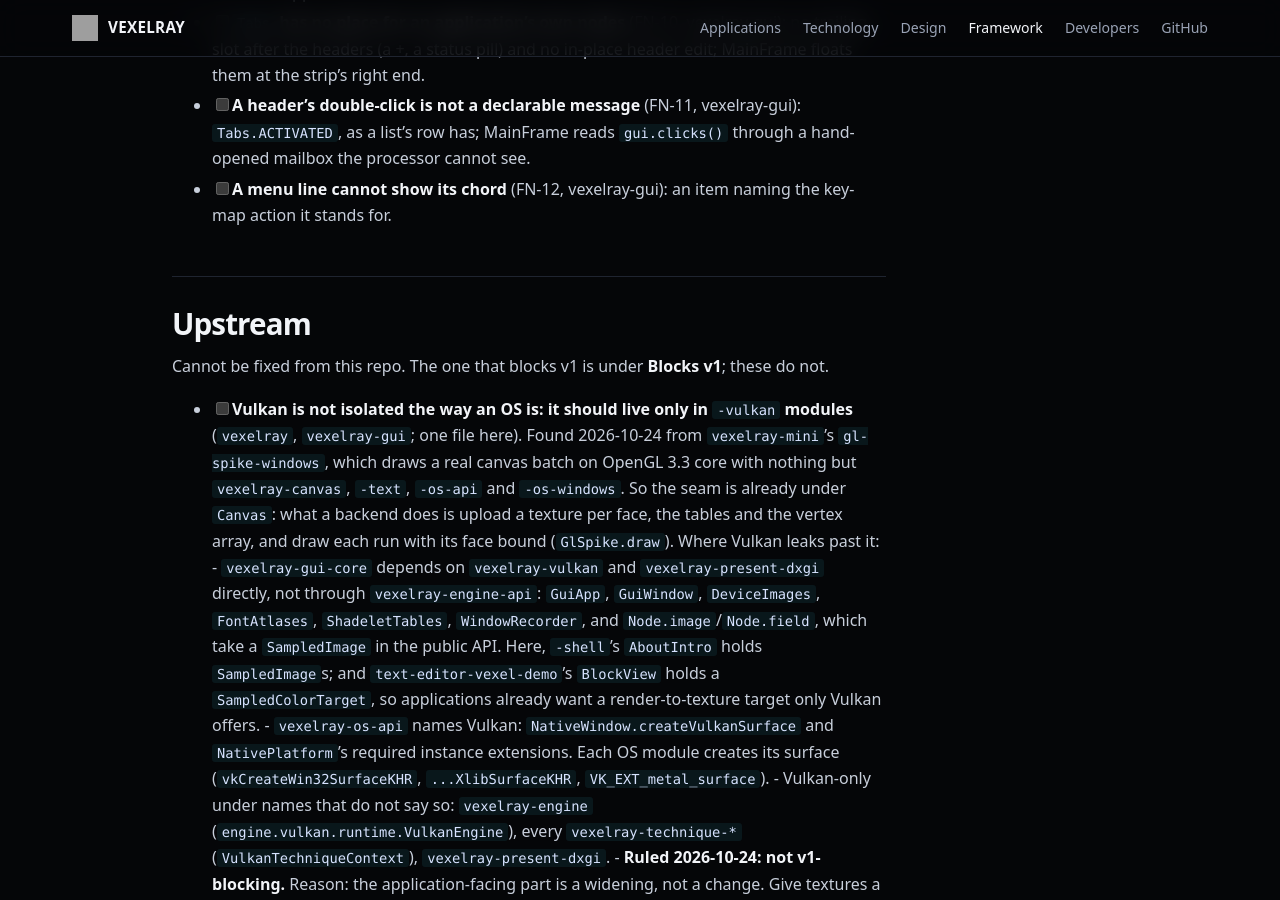
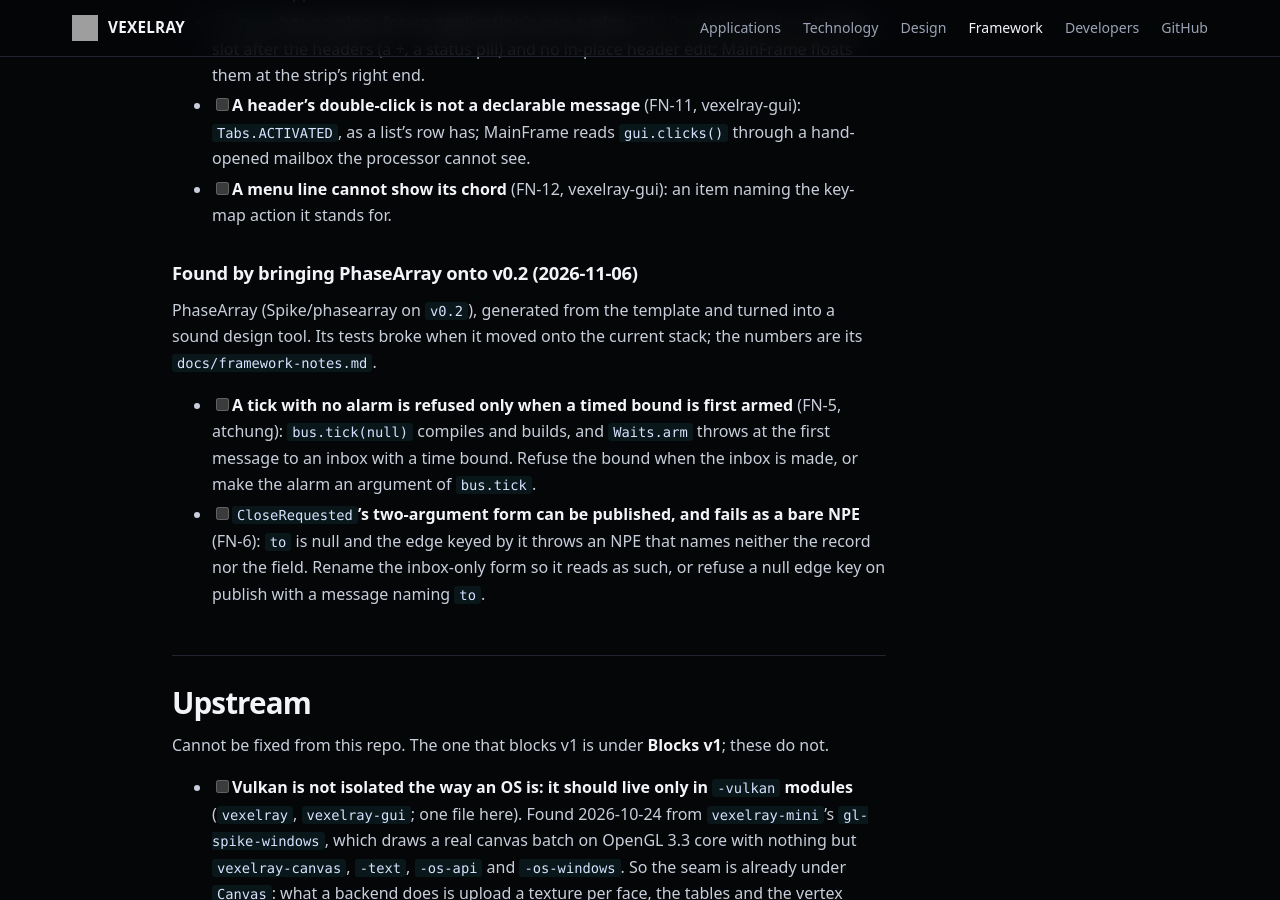
Before and after one commit to sibarum/vexelray-framework, a Jekyll site: the page built from docs/TODO.md, in a window 1280 px wide and 900 px high, scrolled down 37630 px. Built offline with Jekyll 4.4.1, drawn with Linux system fonts in a browser that asks for light colours; our own code applies the rules of GitHub Pages for plain Markdown files.

Commit message:
TODO: PhaseArray's FN-5 and FN-6, from bringing it onto v0.2
Co-Authored-By: Claude Opus 5.5 <noreply@anthropic.com>

```diff
--- a/docs/TODO.md
+++ b/docs/TODO.md
@@ -1333,6 +1333,18 @@ are its v0.2 notes (`docs/framework-notes.md` there).
       row has; MainFrame reads `gui.clicks()` through a hand-opened mailbox the processor cannot see.
 - [ ] **A menu line cannot show its chord** (FN-12, vexelray-gui): an item naming the key-map action it stands for.
 
+### Found by bringing PhaseArray onto v0.2 (2026-11-06)
+
+PhaseArray (Spike/phasearray on `v0.2`), generated from the template and turned into a sound design tool. Its
+tests broke when it moved onto the current stack; the numbers are its `docs/framework-notes.md`.
+
+- [ ] **A tick with no alarm is refused only when a timed bound is first armed** (FN-5, atchung): `bus.tick(null)`
+      compiles and builds, and `Waits.arm` throws at the first message to an inbox with a time bound. Refuse the
+      bound when the inbox is made, or make the alarm an argument of `bus.tick`.
+- [ ] **`CloseRequested`'s two-argument form can be published, and fails as a bare NPE** (FN-6): `to` is null and
+      the edge keyed by it throws an NPE that names neither the record nor the field. Rename the inbox-only form so
+      it reads as such, or refuse a null edge key on publish with a message naming `to`.
+
 ## Upstream
 
 Cannot be fixed from this repo. The one that blocks v1 is under **Blocks v1**; these do not.
```
